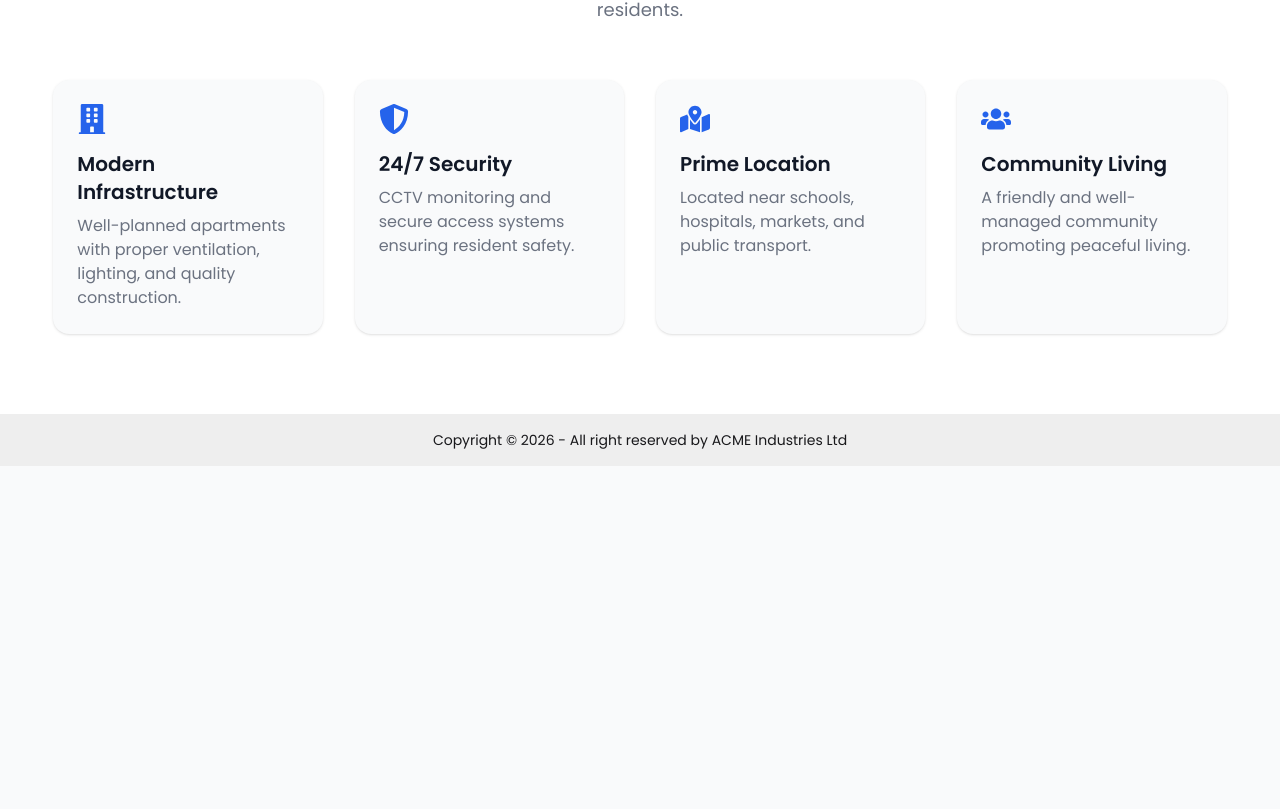
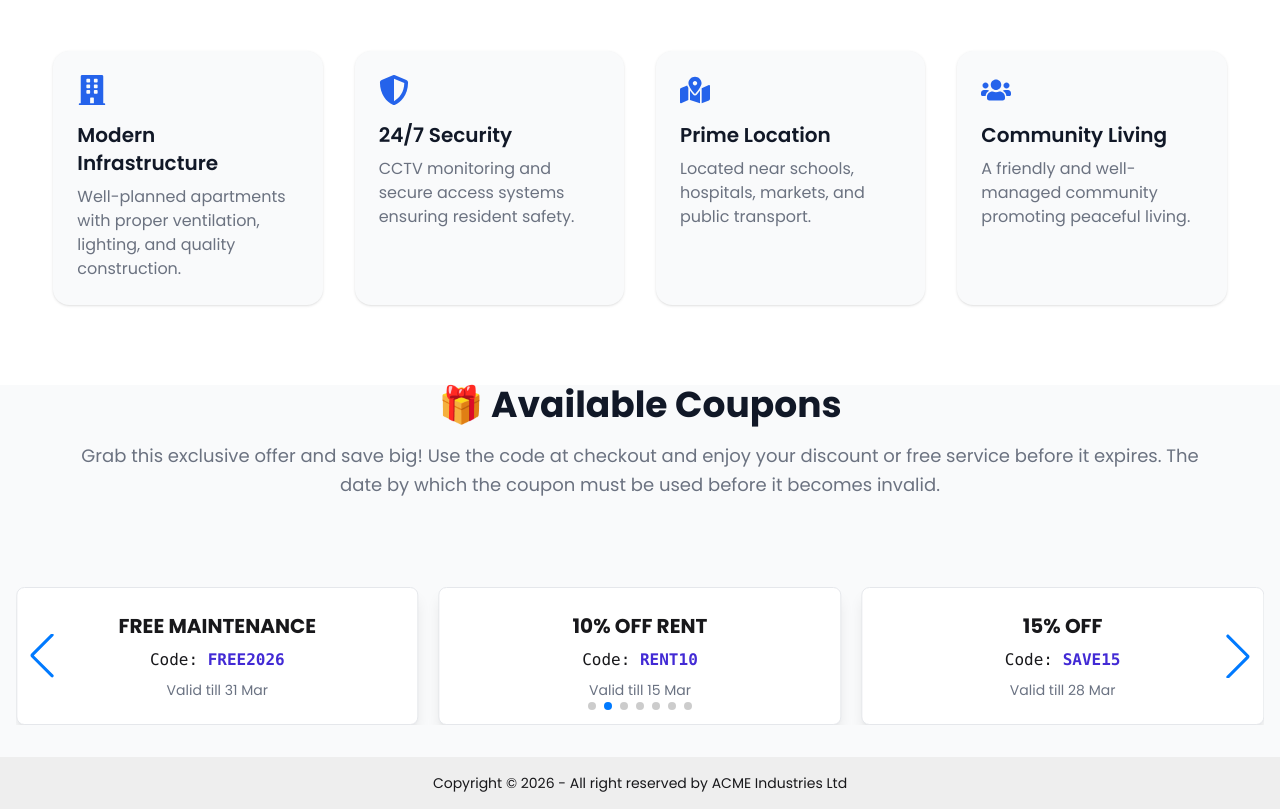
Before and after one commit to saim-alam1/roleNest-client, a React (Vite) app: page / in a window 1280 px wide. Shown: the part 880-1689 px from the top of the page. Before the commit the page ends 1346 px from the top, so only its background shows below. Built offline with nearby package versions, Linux system fonts and the light colour scheme.

Commit message:
Added Coupons Static Component

```diff
--- a/src/components/Navbar/Navbar.jsx
+++ b/src/components/Navbar/Navbar.jsx
@@ -104,7 +104,7 @@ const Navbar = () => {
               <img src={logo} alt="Website Logo" className="h-6" />
               <h4
                 className={`text-xl font-bold transition-colors duration-300 ${
-                  isGlassy ? "text-white" : "text-black" // change Role text color on glassy
+                  isGlassy ? "text-white" : "text-black"
                 }`}
               >
                 Role<span className="color-primary">Nest</span>
--- /dev/null
+++ b/src/components/Pages/Coupons/Coupons.jsx
@@ -0,0 +1,70 @@
+import { Swiper, SwiperSlide } from "swiper/react";
+import { Navigation, Pagination } from "swiper/modules";
+import { Autoplay } from "swiper/modules";
+import "swiper/css";
+import "swiper/css/navigation";
+import "swiper/css/pagination";
+
+const coupons = [
+  { title: "20% OFF", code: "SAVE20", valid: "Valid till 30 Mar" },
+  { title: "FREE MAINTENANCE", code: "FREE2026", valid: "Valid till 31 Mar" },
+  { title: "10% OFF RENT", code: "RENT10", valid: "Valid till 15 Mar" },
+  { title: "15% OFF", code: "SAVE15", valid: "Valid till 28 Mar" },
+  { title: "Buy 1 Get 1", code: "B1G1", valid: "Valid till 05 Apr" },
+  { title: "30% OFF", code: "SAVE30", valid: "Valid till 10 Apr" },
+  { title: "Free Installation", code: "INSTALL", valid: "Valid till 20 Mar" },
+];
+
+const Coupons = () => {
+  return (
+    <div>
+      {/* Section Header */}
+      <div className="text-center mb-14">
+        <h2 className="text-4xl font-bold text-heading mb-4">
+          🎁 Available Coupons
+        </h2>
+        <p className="description-text max-w-[90%] mx-auto text-lg leading-relaxed">
+          Grab this exclusive offer and save big! Use the code at checkout and
+          enjoy your discount or free service before it expires. The date by
+          which the coupon must be used before it becomes invalid.
+        </p>
+      </div>
+      <div className="w-full px-4 py-8">
+        <Swiper
+          modules={[Navigation, Pagination, Autoplay]}
+          spaceBetween={20}
+          slidesPerView={1}
+          navigation
+          pagination={{ clickable: true }}
+          autoplay={{ delay: 4000, disableOnInteraction: false }}
+          speed={800}
+          loop={true}
+          breakpoints={{
+            640: { slidesPerView: 1 },
+            768: { slidesPerView: 2 },
+            1024: { slidesPerView: 3 },
+          }}
+        >
+          {coupons.map((coupon, index) => (
+            <SwiperSlide key={index}>
+              <div className="card bg-base-100 shadow-lg border border-gray-200 p-6 flex flex-col justify-between h-full">
+                <h2 className="text-xl font-bold text-center mb-2">
+                  {coupon.title}
+                </h2>
+                <p className="text-center font-mono mb-2">
+                  Code:{" "}
+                  <span className="text-primary font-bold">{coupon.code}</span>
+                </p>
+                <p className="text-center text-sm text-gray-500">
+                  {coupon.valid}
+                </p>
+              </div>
+            </SwiperSlide>
+          ))}
+        </Swiper>
+      </div>
+    </div>
+  );
+};
+
+export default Coupons;
--- a/src/components/Pages/Home/AboutBuilding/AboutTheBuilding.jsx
+++ b/src/components/Pages/Home/AboutBuilding/AboutTheBuilding.jsx
@@ -14,7 +14,7 @@ const AboutTheBuilding = () => {
           <h2 className="text-4xl font-bold text-heading mb-4">
             About Our Building
           </h2>
-          <p className="description-text max-w-[80%] mx-auto text-lg leading-relaxed">
+          <p className="description-text max-w-[90%] mx-auto text-lg leading-relaxed">
             Our modern residential building is designed to provide comfort,
             security, and a premium living experience. Strategically located, it
             ensures convenience while maintaining a peaceful environment for
--- a/src/components/Pages/Home/Home.jsx
+++ b/src/components/Pages/Home/Home.jsx
@@ -1,4 +1,5 @@
 import Banner from "../Banner/Banner";
+import Coupons from "../Coupons/Coupons";
 import AboutTheBuilding from "./AboutBuilding/AboutTheBuilding";
 
 const Home = () => {
@@ -6,6 +7,7 @@ const Home = () => {
     <div>
       <Banner />
       <AboutTheBuilding />
+      <Coupons />
     </div>
   );
 };
```
